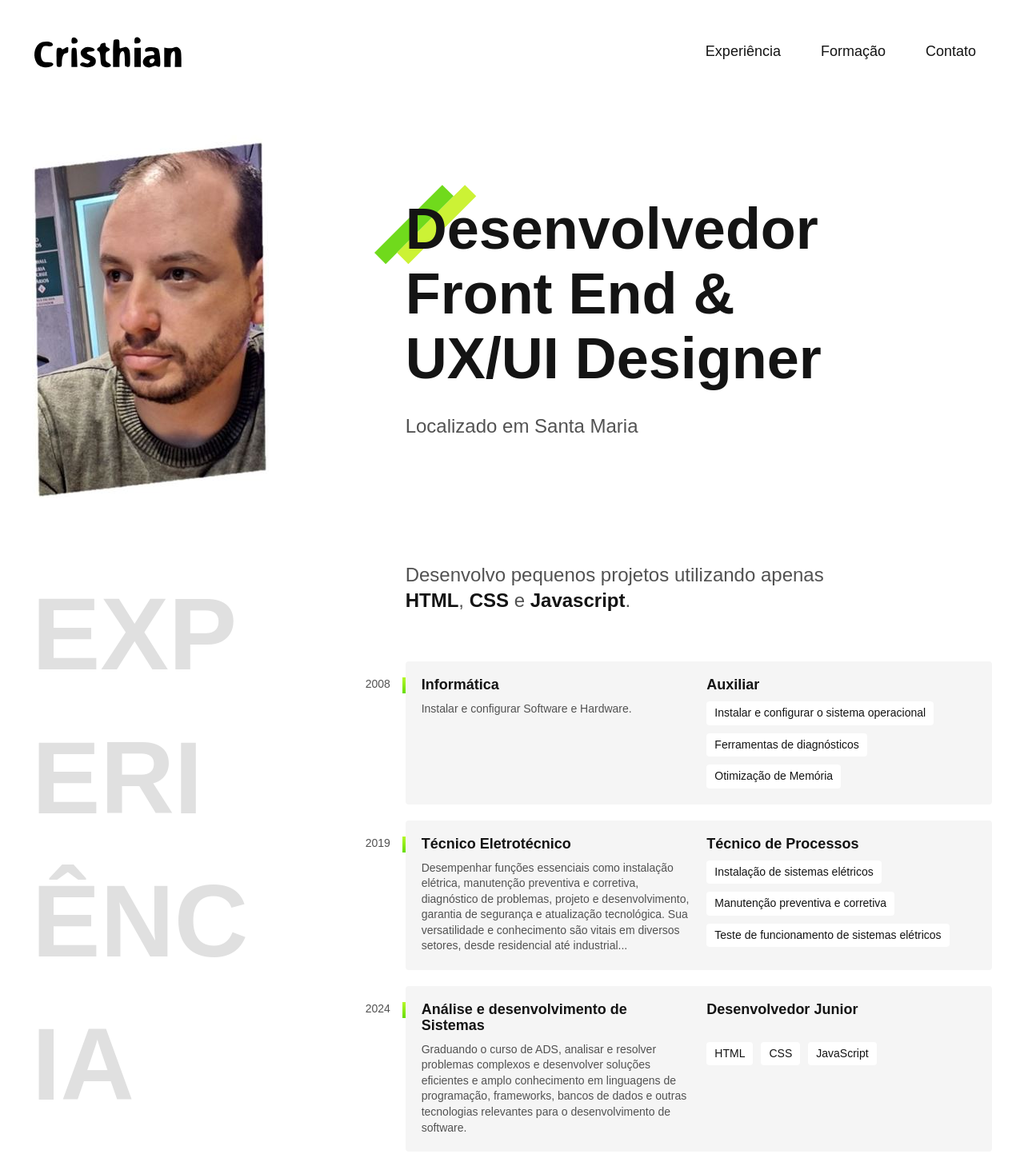
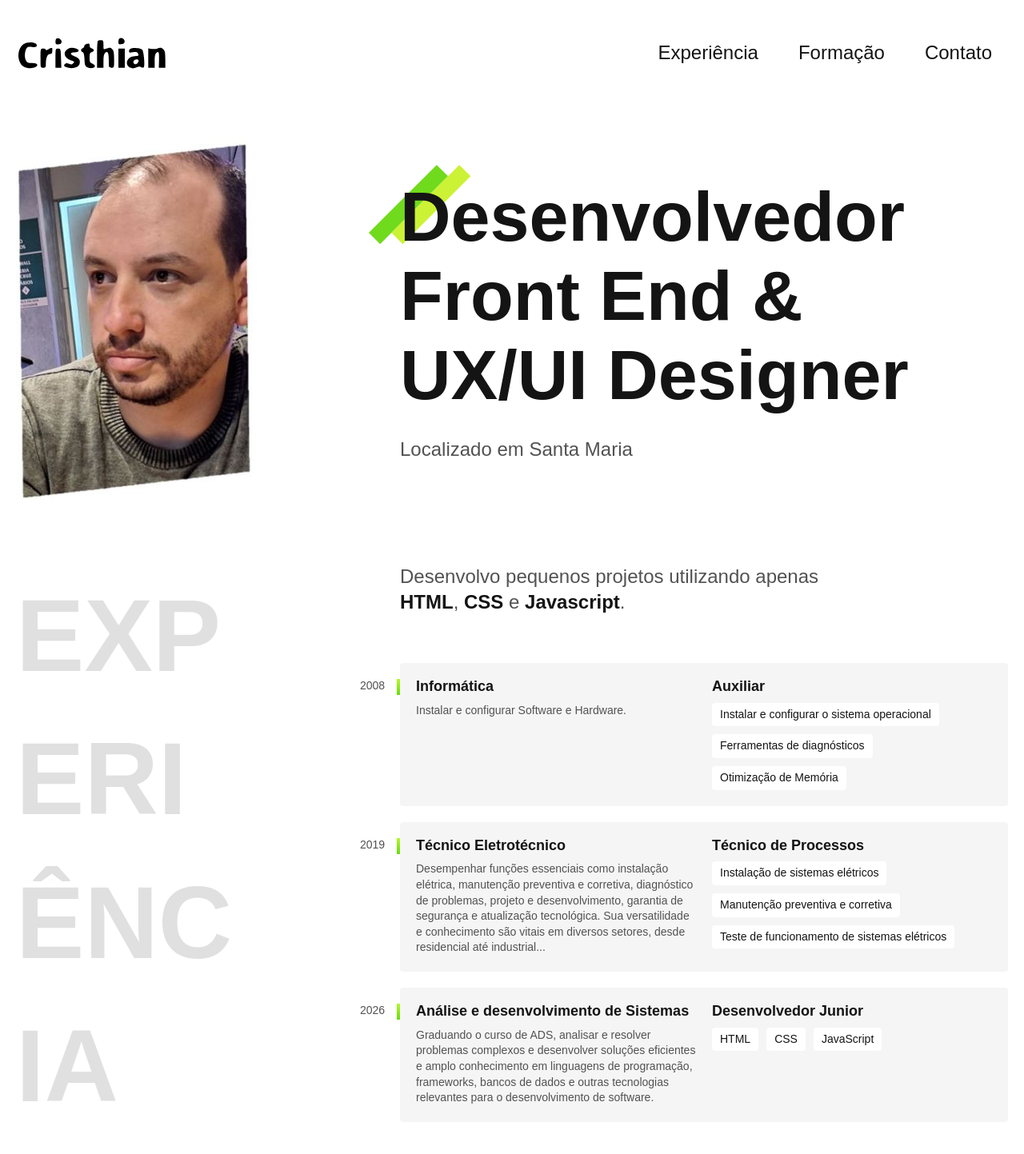
Before and after one commit to Gestao-de-Performance/projeto-final-chris-kito, a plain HTML site: page index.html in a window 1280 px wide. Shown: the top 1443 px of the page at 80% size. Drawn offline with Linux system fonts and the light colour scheme.

Commit message:
02_atualização
atualizado header, button, resolução

```diff
--- a/conhecimento.css
+++ b/conhecimento.css
@@ -5,7 +5,7 @@
 }
 
 .conhecimento-container{
-  max-width: 1200px;
+  max-width: 1920px;
   padding: 40px 20px;
   margin: 0 auto;
   display: grid;
--- a/experiencia.css
+++ b/experiencia.css
@@ -1,5 +1,5 @@
 .experiencia{
-  max-width: 1200px;
+  max-width: 1920px;
   padding: 40px 20px;
   gap: 40px 20px;
   margin: 0 auto;
--- a/header.css
+++ b/header.css
@@ -1,5 +1,5 @@
 .header{
-  max-width: 1200px ;
+  max-width: 1920px ;
   padding: 40px 20px ;
   margin: 0 auto;
   display: flex;
@@ -11,14 +11,26 @@
   gap: 10px;
   flex-wrap: wrap;
   justify-content: center;
+
 }
 .header-menu a{
-  font-size: 1.125rem;
+  font-size: 1.5rem;
   line-height: 1.3;
   padding: 10px 20px;
   text-decoration: none;
   color: var(--preto-100);
-display: block;
+  display: block;
+}
+.header-button:hover{
+  background-color: var(--cinza-150);
+  border-radius: 8px;
+  color: var(--preto-200);
+  transition: background-color 0.5s ease;
+}
+@media (max-width: 1100px){
+  .header-menu a{
+    font-size: 1.5rem;
+  }
 }
 @media (max-width: 800px){
 .header{
--- a/index.html
+++ b/index.html
@@ -3,23 +3,31 @@
 <head>
   <meta charset="UTF-8">
   <meta name="viewport" content="width=device-width, initial-scale=1.0">
-  <title>Meu Site </title>
+  <meta name="description" content="Descrição e prospecção da minha carreira profissional">
+  <meta name="keywords" content="site do cristhian, programador, PROGRAMADOR,html,HTML, CSS, css, javascript, JAVASCRIPT,ux design, UX DESIGN,ui design, UX DESIGN, Elétrotécnico, ELETROTECNICO,software, SOFTWARE, Análise e desenvolvimento de sistemas,ANALISE E DESENVOLVIMENTO DE SISTEMAS, Informática, INFORMATICA">
+  <meta name="author" content="cristhian">
+
+  <title>Meu site</title>
+
+  <link rel="icon" href="/icone/icone.ico" type="image/x-icon">
+
   <link rel="stylesheet" href="style.css">
+
 </head>
 <body>
   <header class="header">
     <img src="/img/nome.svg" alt="Cristhian Vargas">
     <nav>
       <ul class="header-menu">
-        <li><a href="#experiencia">Experiência</a></li>
-        <li><a href="#formacao">Formação</a></li>
-        <li><a href="#contato">Contato</a></li>
+        <li><a class="header-button" href="#experiencia">Experiência</a></li>
+        <li><a class="header-button" href="#formacao">Formação</a></li>
+        <li><a class="header-button" href="#contato">Contato</a></li>
       </ul>
     </nav>
   </header>
   <main class="introducao">
     <img src="/img/euzim.jpg" alt="Cristhian">
-    <div>
+    <div class="introducao-descricao">
       <h1>Desenvolvedor<br>Front End &<br>UX/UI Designer</h1>
       <p>Localizado em Santa Maria</p>
     </div>
@@ -56,7 +64,7 @@
       </div>
 
       <div class="formacao">
-        <span class="formacao-ano">2024</span>
+        <span class="formacao-ano">2026</span>
         <h3 class="formacao-titulo"> Análise e desenvolvimento de Sistemas</h3>
         <span class="formacao-titulo"> Desenvolvedor Junior</span>
         <p class="formacao-texto"> Graduando o curso de ADS, analisar e resolver problemas complexos e desenvolver soluções eficientes e amplo conhecimento em linguagens de programação, frameworks, bancos de dados e outras tecnologias relevantes para o desenvolvimento de software.</p>
--- a/introducao.css
+++ b/introducao.css
@@ -1,5 +1,5 @@
 .introducao{
-  max-width: 1200px;
+  max-width: 1920px;
   padding: 40px 20px;
   margin: 0 auto;
   display: grid;
@@ -7,8 +7,9 @@
   gap: 100px;
   align-items: center;
 }
+
 .introducao h1{
-  font-size: 4.5rem;
+  font-size: 5.5rem;
   line-height: 1.125;
   margin-bottom: 30px;
   position: relative;
@@ -27,6 +28,11 @@
 .introducao p{
 font-size: 1.5rem;
 color: var(--cinza-200);
+}
+@media(max-width: 1100px){
+  .introducao h1{
+    font-size: 4.0rem;
+  }
 }
 @media(max-width: 1000px){
   .introducao h1{
```
Also changed, not shown: icone/icone.ico (added).
